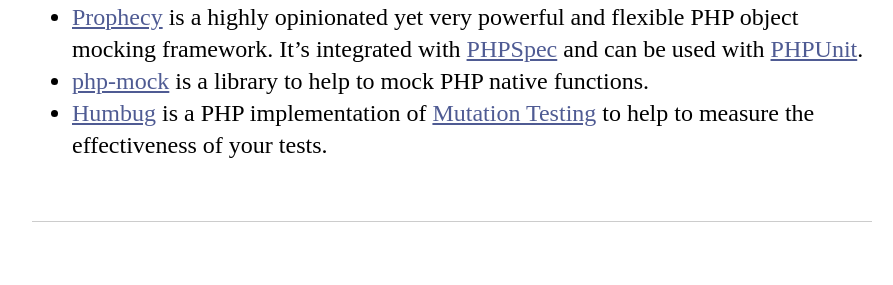
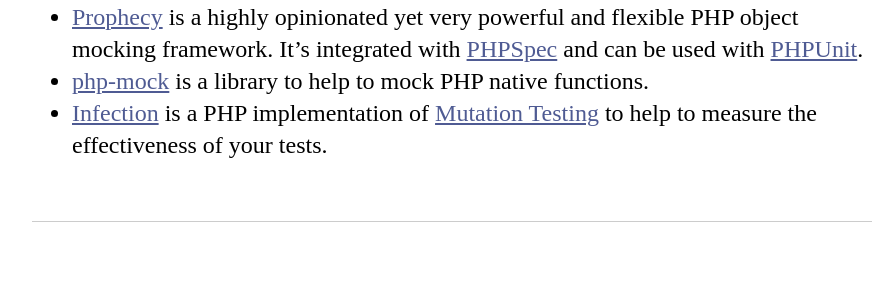
Before and after one commit to codeguy/php-the-right-way, a Jekyll site: the page built from _posts/11-04-01-Complementary-Testing-Tools.md, in a window 1280 px wide. Shown: the part 1528-1813 px from the top of the page, without its empty margins (188-1081 px from the left). Built offline with Jekyll 4.4.1, drawn with Linux system fonts in a browser that asks for light colours; our own code applies the rules of GitHub Pages for plain Markdown files.

Commit message:
Change Humbug for Infection

```diff
--- a/_posts/11-04-01-Complementary-Testing-Tools.md
+++ b/_posts/11-04-01-Complementary-Testing-Tools.md
@@ -15,7 +15,7 @@ libraries useful for any preferred approach taken.
 * [Prophecy] is a highly opinionated yet very powerful and flexible PHP object mocking framework. It's integrated with
 [PHPSpec] and can be used with [PHPUnit].
 * [php-mock]  is a library to help to mock PHP native functions.
-* [Humbug] is a PHP implementation of [Mutation Testing] to help to measure the effectiveness of your tests.
+* [Infection] is a PHP implementation of [Mutation Testing] to help to measure the effectiveness of your tests.
 
 
 [Selenium]: http://seleniumhq.org/
@@ -25,5 +25,5 @@ libraries useful for any preferred approach taken.
 [PHPSpec]: http://www.phpspec.net/
 [Prophecy]: https://github.com/phpspec/prophecy
 [php-mock]: https://github.com/php-mock/php-mock
-[Humbug]: https://github.com/padraic/humbug
+[Infection]: https://github.com/infection/infection
 [Mutation Testing]: https://en.wikipedia.org/wiki/Mutation_testing
```
